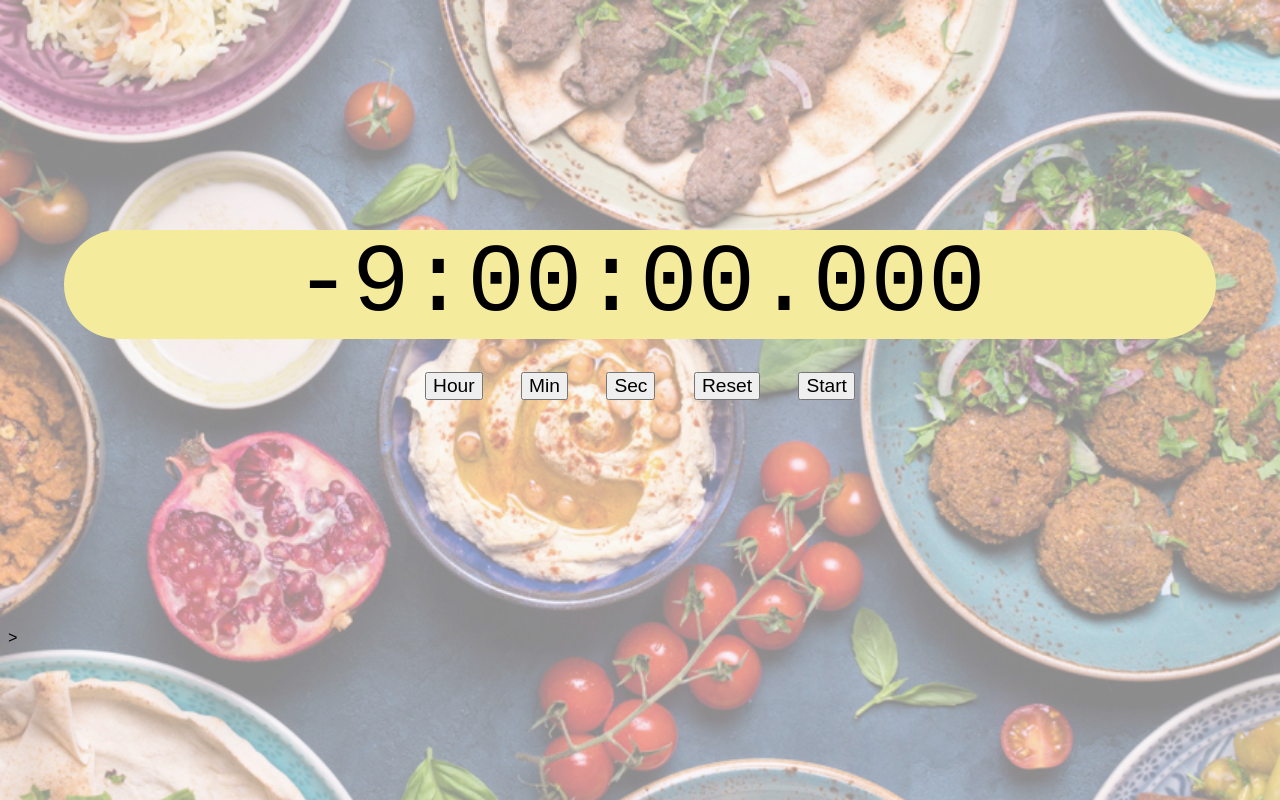
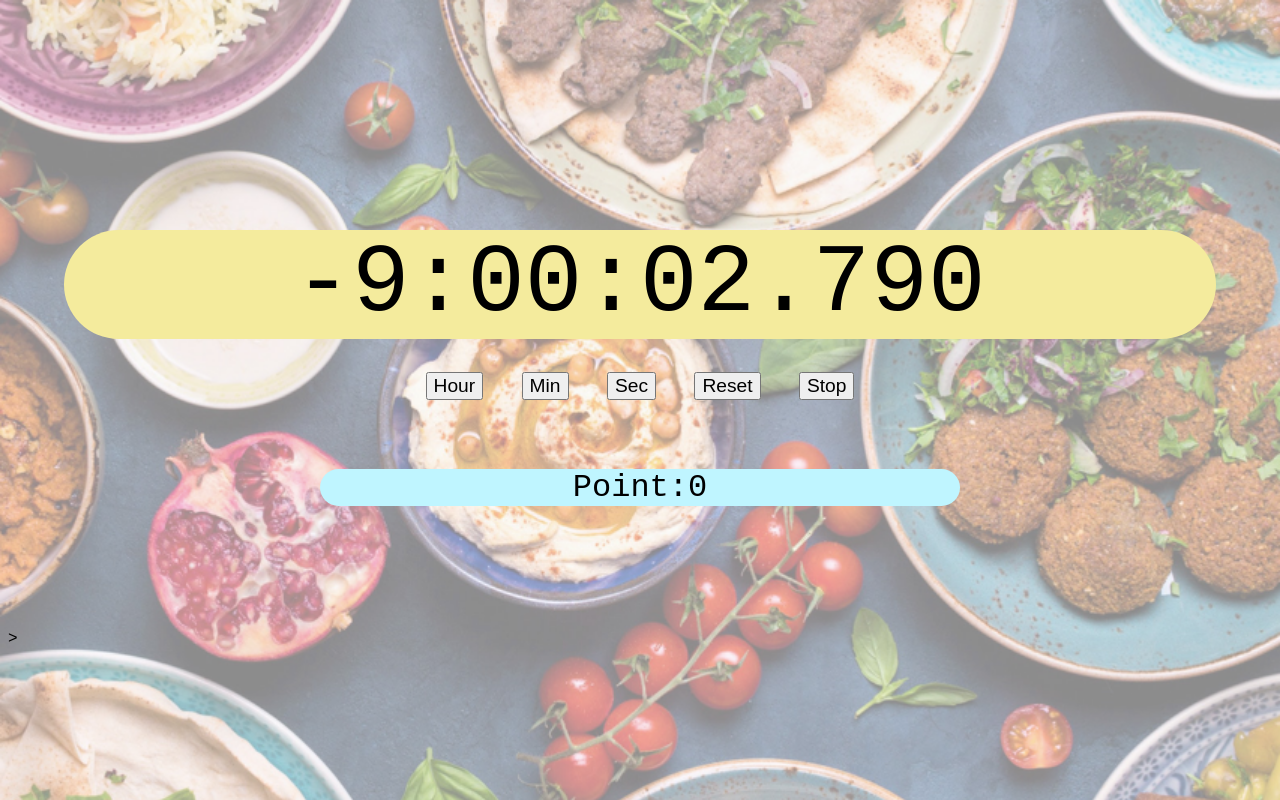
Before and after one commit to Choke222/Timer, a plain HTML site: page index.html in a window 1280 px wide. Both pictures are taken after a click on the button "Start". Drawn offline with Linux system fonts and the light colour scheme.

Commit message:
減点機能の追加

```diff
--- a/css/styles.css
+++ b/css/styles.css
@@ -43,6 +43,26 @@ body {
     margin-left : auto;
     border-radius: 100px;
 }
+#point {
+    /* height: 600px; */
+    /* height: 100%; */
+    /* height: 30vh; */
+    width: 50vw;
+    /* font-size: 200px; */
+    /* font-size: 150px; */
+    font-size: 200%;
+    /* font-size: 1000%; */
+    background:#BFF5FF;
+    /* line-height: 600px; */
+    /* line-height: 2000%; */
+    /* margin-bottom: 15px; */
+    margin-top: 5%;
+    /* margin-bottom: 2%; */
+    text-align: center;
+    margin-right: auto;
+    margin-left : auto;
+    border-radius: 100px;
+}
 
 .controls{
     font-size: 400%;
--- a/index.html
+++ b/index.html
@@ -14,7 +14,8 @@
     <button id="sec">Sec</button>
     <button id="reset">Reset</button>
     <button id="start">Start</button>
-    </div>
+  </div>
+  <div id="point">Point:0</div>
 </div>>
     <script src = "js/timer.js"></script>
 </body>
--- a/js/timer.js
+++ b/js/timer.js
@@ -9,20 +9,23 @@
     var start = document.getElementById('start');
 
     var startTime;
+    var zerosecTime;
     var timeLeft;
     var timeToCountdown = 0;
     var timerId;
     var isRunning = false;
+    var isRunning_0sec = false;
     var isRunning_last = false;
     var music;
     var flag=0;
+    var p=0;
     music = new Audio();
     music.src = "audio/main.mp3";
     music.loop = true;
 
     new_music = new Audio();
     new_music.src = "audio/gong.mp3";
-    new_music.loop = true;
+    // new_music.loop = true;
 
     function updateTimer(t){
         var d = new Date(t);
@@ -35,26 +38,53 @@
         s = ('0' + s).slice(-2);
         ms = ('00' + ms).slice(-3);
         timer.textContent = h + ':' + m + ':' + s + '.' + ms;
+        point.textContent = 'Point:' + p;
     }
 
     function countDown(){
         timerId = setTimeout(function() {
-            timeLeft = timeToCountdown - (Date.now() -startTime);
+            if(isRunning_0sec == false){
+                timeLeft = timeToCountdown - (Date.now() -startTime);
+            }else{
+                console.log("over" + Date.now())
+                timeLeft = (Date.now() -zerosecTime);
+                if(timeLeft > 5000){//60000
 
-            if(timeLeft < 0){
+                    p -= 0.1;
+                }
+            }
+            // if(timeLeft < 0){
+            //     isRunning = false;
+            //     // music.pause();
+            //     music.src = "audio/gong.mp3";
+            //     music.play();
+            //     // new_music.src = "audio/gong.mp3";
+            //     // new_music.play();
+            //     start.textContent ='Start';
+            //     clearTimeout(timerId);
+            //     timeLeft = 0;
+            //     timeToCountdown = 0;
+            //     updateTimer(timeLeft);
+            //     console.log("test")
+            //     return;
+            // }
+
+            if((timeLeft < 0)&&(isRunning_0sec == false)){
+                console.log("0.0sec")
                 isRunning = false;
+                isRunning_0sec = true;
                 // music.pause();
-                music.src = "audio/gong.mp3";
-                music.play();
+                // new_music.src = "audio/gong.mp3";
+                new_music.play();
                 // new_music.src = "audio/gong.mp3";
                 // new_music.play();
-                start.textContent ='Start';
-                clearTimeout(timerId);
+                // start.textContent ='Start';
+                // clearTimeout(timerId);
                 timeLeft = 0;
-                timeToCountdown = 0;
-                updateTimer(timeLeft);
-                console.log("test")
-                return;
+                // timeToCountdown = 0;
+                // updateTimer(timeLeft);
+                zerosecTime =Date.now()
+                // return;
             }
 
         //    if(timeLeft < (10000)){//10秒以下で赤点滅
```
